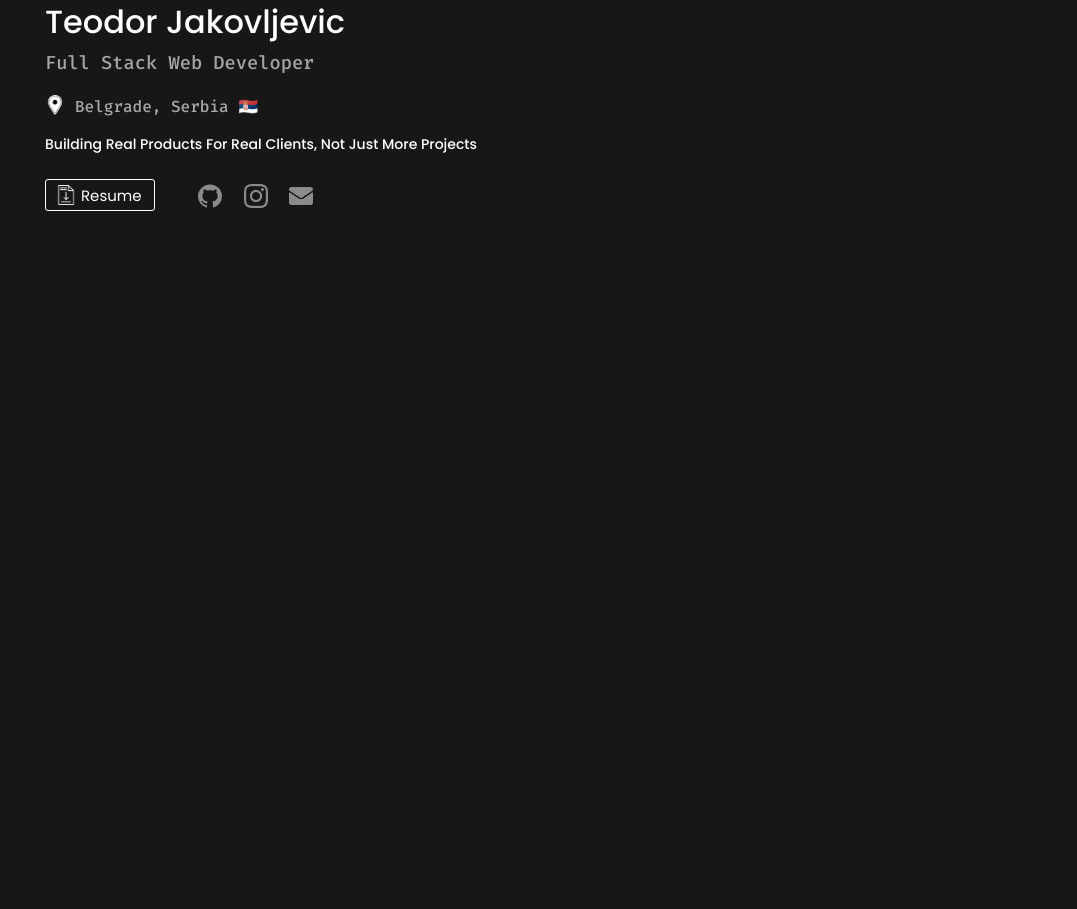
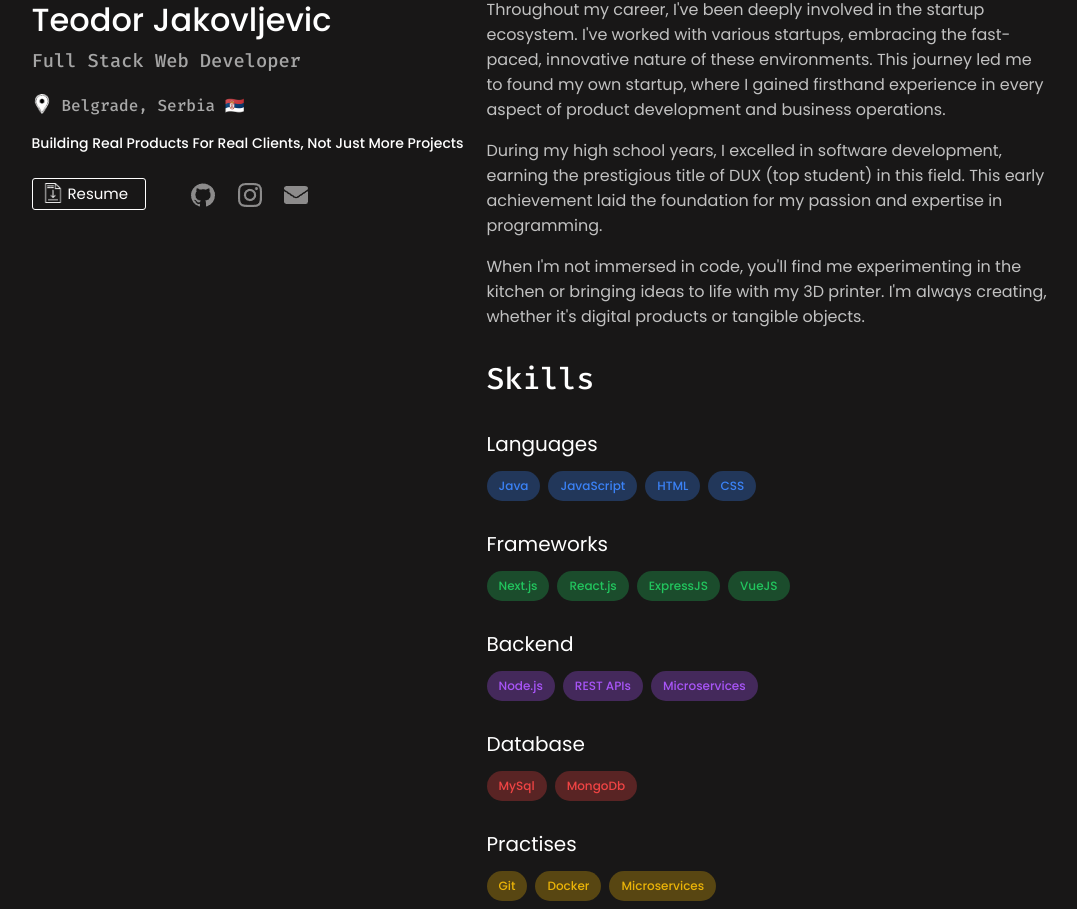
Before and after one commit to ZixHD/Portfolio-Website, a Next.js app in the folder my-website/: page / in a window 1280 px wide. Shown: the part 238-1147 px from the top of the page, without its empty margins (171-1248 px from the left). Before the commit the page ends 800 px from the top, so only its background shows below. Built offline with nearby package versions, Linux system fonts and the light colour scheme.

Commit message:
Added chips

```diff
--- a/my-website/components/AboutMe/AboutMe.css
+++ b/my-website/components/AboutMe/AboutMe.css
@@ -1,7 +1,14 @@
 .about-me{
     font-family: "Fira Code", sans-serif;
     font-weight: 500;
-    padding-top: 10%;
+    padding-top: 3%;
     font-size: 30px;
+}
 
+.about-container{
+    padding-right: 10%;
 }
+.text{
+    font-family: "Poppins",sans-serif;
+    color: rgba(196, 196, 196, 0.986);
+}
--- a/my-website/components/AboutMe/AboutMe.js
+++ b/my-website/components/AboutMe/AboutMe.js
@@ -4,6 +4,20 @@ export default function AboutMe() {
     return(
         <div>
             <p className="about-me">About Me</p>
+            <div className="about-container">
+                <p className="text">
+                    I'm a 22-year-old experienced Full Stack Developer with a knack for building products that make a difference. My expertise spans both frontend and backend technologies, enabling me to craft comprehensive solutions from the ground up.
+                </p>
+                <p className="text">
+                    Throughout my career, I've been deeply involved in the startup ecosystem. I've worked with various startups, embracing the fast-paced, innovative nature of these environments. This journey led me to found my own startup, where I gained firsthand experience in every aspect of product development and business operations.
+                </p>
+                <p className="text">
+                    During my high school years, I excelled in software development, earning the prestigious title of DUX (top student) in this field. This early achievement laid the foundation for my passion and expertise in programming.
+                </p>
+                <p className="text">
+                    When I'm not immersed in code, you'll find me experimenting in the kitchen or bringing ideas to life with my 3D printer. I'm always creating, whether it's digital products or tangible objects.
+                </p>
+            </div>
         </div>
     )
 }
--- a/my-website/components/ProfileComponent/ProfileComponent.css
+++ b/my-website/components/ProfileComponent/ProfileComponent.css
@@ -1,7 +1,7 @@
 .profile-container{
-    padding-left: 50%;
-    padding-top: 15%;
-    width: 100%;
+    padding-left: 45%;
+    padding-top: 14%;
+    width: 450px;
 }
 .image-container{
     border-radius: 50%;
--- /dev/null
+++ b/my-website/components/Skills/SkillsComponent.css
@@ -0,0 +1,96 @@
+.skills{
+    font-family: "Fira Code", sans-serif;
+    font-weight: 500;
+    font-size: 30px;
+}
+
+.header-text{
+    font-family: "Poppins", sans-serif;
+    font-size:20px;
+    margin-bottom: 0%;
+}
+
+.chips{
+    display: flex;
+    flex-direction: row;
+}
+
+.chip-language{
+    font-family: "Poppins", sans-serif;
+    font-weight: 500;
+    font-size: 0.75rem;
+    display: inline-block;
+    background-color: rgba(59, 130, 246, 0.3);
+    padding-left: 0.75rem;
+    padding-right: 0.75rem;
+    padding-top: 0.375rem;
+    padding-bottom: 0.375rem;
+    color: rgb(59 130 246);
+    margin-right: 0.5rem;
+    margin-bottom: 0.5rem;
+    border-radius: 9999px;
+}
+
+.chip-framework{
+    font-family: "Poppins", sans-serif;
+    font-weight: 500;
+    font-size: 0.75rem;
+    display: inline-block;
+    background-color: rgba(34, 197, 94, 0.3);
+    padding-left: 0.75rem;
+    padding-right: 0.75rem;
+    padding-top: 0.375rem;
+    padding-bottom: 0.375rem;
+    color: rgb(34 197 94);
+    margin-right: 0.5rem;
+    margin-bottom: 0.5rem;
+    border-radius: 9999px;
+}
+
+.chip-backend{
+    font-family: "Poppins", sans-serif;
+    font-weight: 500;
+    font-size: 0.75rem;
+    display: inline-block;
+    background-color: rgba(168, 85, 247, 0.3);
+    padding-left: 0.75rem;
+    padding-right: 0.75rem;
+    padding-top: 0.375rem;
+    padding-bottom: 0.375rem;
+    color: rgb(168 85 247);
+    margin-right: 0.5rem;
+    margin-bottom: 0.5rem;
+    border-radius: 9999px;
+}
+
+.chip-database{
+    font-family: "Poppins", sans-serif;
+    font-weight: 500;
+    font-size: 0.75rem;
+    display: inline-block;
+    background-color: rgba(239, 68, 68, 0.3);
+    padding-left: 0.75rem;
+    padding-right: 0.75rem;
+    padding-top: 0.375rem;
+    padding-bottom: 0.375rem;
+    color: rgb(239 68 68);
+    margin-right: 0.5rem;
+    margin-bottom: 0.5rem;
+    border-radius: 9999px;
+}
+
+.chip-practises{
+    font-family: "Poppins", sans-serif;
+    font-weight: 500;
+    font-size: 0.75rem;
+    display: inline-block;
+    background-color: rgba(234, 179, 8, 0.3);
+    padding-left: 0.75rem;
+    padding-right: 0.75rem;
+    padding-top: 0.375rem;
+    padding-bottom: 0.375rem;
+    color: rgb(234 179 8);
+    margin-right: 0.5rem;
+    margin-bottom: 0.5rem;
+    border-radius: 9999px;
+}
--- /dev/null
+++ b/my-website/components/Skills/SkillsComponent.js
@@ -0,0 +1,52 @@
+import './SkillsComponent.css'
+
+
+export default function SkillsComponent() {
+    return (
+        <div>
+            <p className="skills">Skills</p>
+            <div className="headers">
+                <p className="header-text">Languages</p>
+                <div className="chips">
+                    <p className="chip-language">Java</p>
+                    <p className="chip-language">JavaScript</p>
+                    <p className="chip-language">HTML</p>
+                    <p className="chip-language">CSS</p>
+                </div>
+            </div>
+            <div className="headers">
+                <p className="header-text">Frameworks</p>
+                <div className="chips">
+                    <p className="chip-framework">Next.js</p>
+                    <p className="chip-framework">React.js</p>
+                    <p className="chip-framework">ExpressJS</p>
+                    <p className="chip-framework">VueJS</p>
+                </div>
+            </div>
+            <div className="headers">
+                <p className="header-text">Backend</p>
+                <div className="chips">
+                    <p className="chip-backend">Node.js</p>
+                    <p className="chip-backend">REST APIs</p>
+                    <p className="chip-backend">Microservices</p>
+                </div>
+            </div>
+            <div className="headers">
+                <p className="header-text">Database</p>
+                <div className="chips">
+                    <p className="chip-database">MySql</p>
+                    <p className="chip-database">MongoDb</p>
+                </div>
+            </div>
+            <div className="headers">
+                <p className="header-text">Practises</p>
+                <div className="chips">
+                    <p className="chip-practises">Git</p>
+                    <p className="chip-practises">Docker</p>
+                    <p className="chip-practises">Microservices</p>
+                </div>
+            </div>
+
+        </div>
+    )
+}
--- a/my-website/src/app/page.css
+++ b/my-website/src/app/page.css
@@ -7,7 +7,5 @@
 }
 
 .content{
-    padding-left: 20%;
-
-
+    margin-left: 25%;
 }
--- a/my-website/src/app/page.js
+++ b/my-website/src/app/page.js
@@ -2,14 +2,19 @@ import '../../styles/globals.css'
 import './page.css'
 import ProfileComponent from "../../components/ProfileComponent/ProfileComponent";
 import AboutMe from '../../components/AboutMe/AboutMe';
+import SkillsComponent from '../../components/Skills/SkillsComponent';
 
+//TODO: Add a custom slider
 export default function Home() {
   return (
     <div className="container">
       <ProfileComponent />
-      <div className="content">
-        <AboutMe />
-      </div>
+      <div className="slider-container">
+        <div className="content">
+          <AboutMe />
+          <SkillsComponent />
+         </div>
+        </div>
     </div>
   )
 }
```
